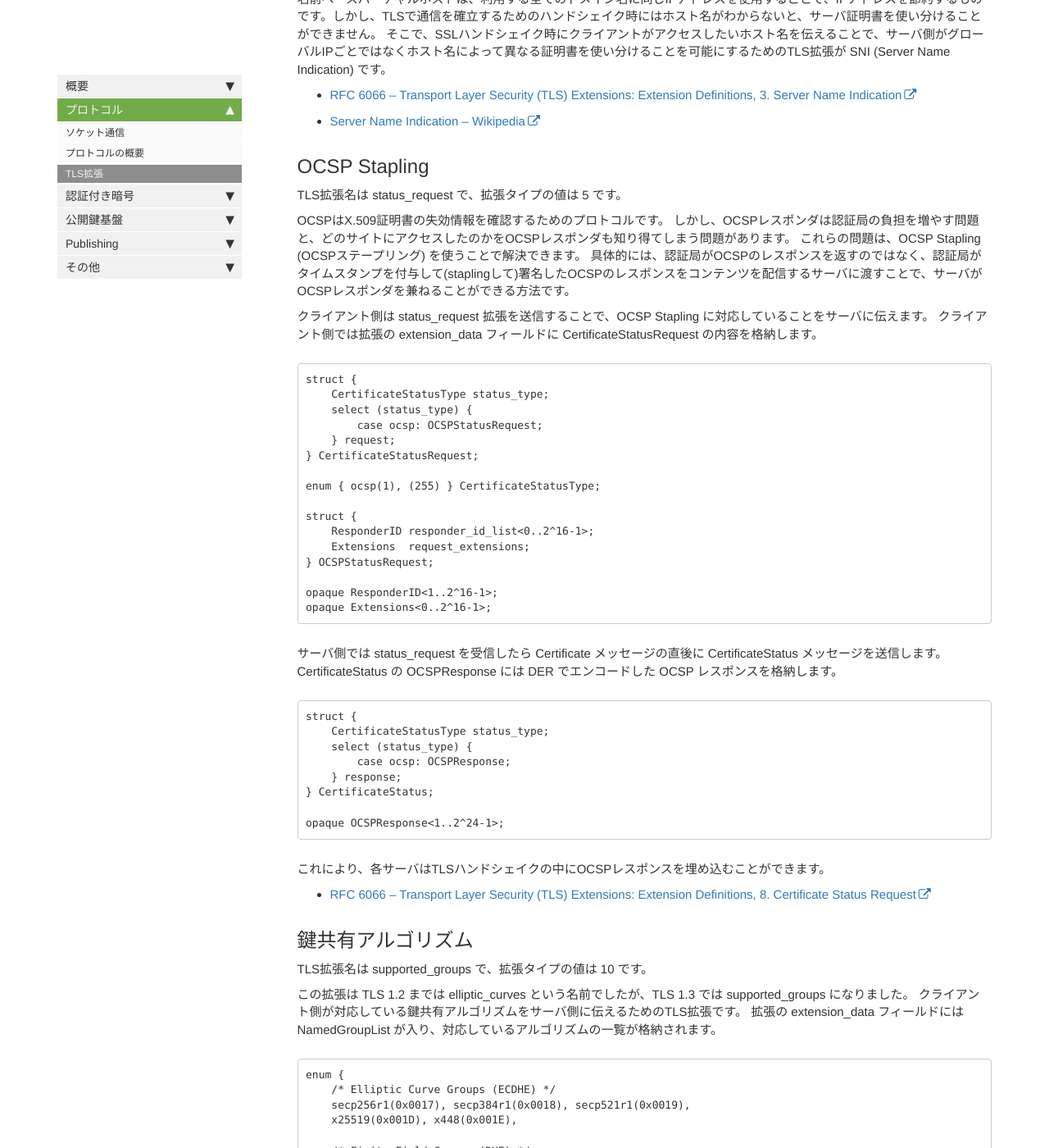
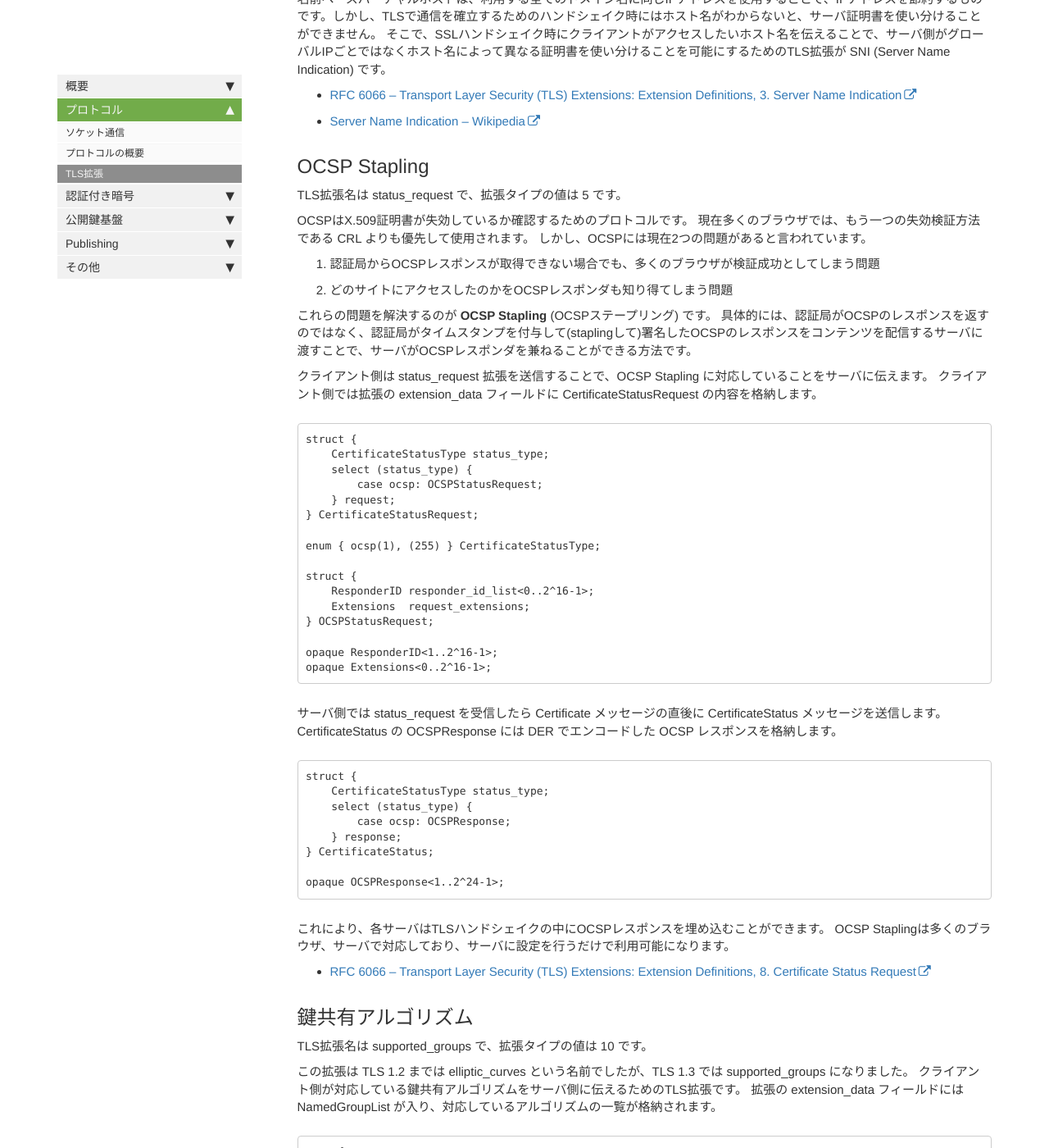
Before and after one commit to tex2e/mako-tls13, a Jekyll site: the page built from pages/2.protocol/90-extensions.md, in a window 1280 px wide and 1400 px high, scrolled down 2468 px. Shown: the whole window at 82% size. Built offline with Jekyll 4.4.1, drawn with Linux system fonts in a browser that asks for light colours; our own code applies the rules of GitHub Pages for plain Markdown files; comment, search, counter and statistics services are not loaded; some of the changed text lies outside the part shown.

Commit message:
update extensions.md

````diff
--- a/pages/2.protocol/90-extensions.md
+++ b/pages/2.protocol/90-extensions.md
@@ -69,7 +69,7 @@ TLS拡張名は signed_certificate_timestamp で、拡張タイプの値は 18
 
 2011年にオランダの認証局 DigiNotar が不正アクセスを受け、不正なサーバ証明書が大量に発行された事件がありました。
 不正なサーバ証明書は偽装Webサイトで使用され、フィッシングの危険性が高まります。
-パブリック認証局によるサーバ証明書を全て記録することでインターネットPKIを改善しようというものが CT (Certificate Transparency : 証明書の透明性) で、Google社により2013年に提案されました。
+パブリック認証局によるサーバ証明書を全て記録することで、あるサイトに不正な証明書が別途出ていないかを判定するためのものが CT (Certificate Transparency : 証明書の透明性) です。Google社により2013年に提案されました。
 CTの目的は3つあります。
 
 1. ドメインの所有者ではない人が、そのドメインの証明書を発行することを不可能(もしくは非常に困難)にします。
@@ -113,9 +113,14 @@ TLS拡張名は server_name で、拡張タイプの値は 0 です。
 
 TLS拡張名は status_request で、拡張タイプの値は 5 です。
 
-OCSPはX.509証明書の失効情報を確認するためのプロトコルです。
-しかし、OCSPレスポンダは認証局の負担を増やす問題と、どのサイトにアクセスしたのかをOCSPレスポンダも知り得てしまう問題があります。
-これらの問題は、OCSP Stapling (OCSPステープリング) を使うことで解決できます。
+OCSPはX.509証明書が失効しているか確認するためのプロトコルです。
+現在多くのブラウザでは、もう一つの失効検証方法である CRL よりも優先して使用されます。
+しかし、OCSPには現在2つの問題があると言われています。
+
+1. 認証局からOCSPレスポンスが取得できない場合でも、多くのブラウザが検証成功としてしまう問題
+2. どのサイトにアクセスしたのかをOCSPレスポンダも知り得てしまう問題
+
+これらの問題を解決するのが **OCSP Stapling** (OCSPステープリング) です。
 具体的には、認証局がOCSPのレスポンスを返すのではなく、認証局がタイムスタンプを付与して(staplingして)署名したOCSPのレスポンスをコンテンツを配信するサーバに渡すことで、サーバがOCSPレスポンダを兼ねることができる方法です。
 
 クライアント側は status_request 拡張を送信することで、OCSP Stapling に対応していることをサーバに伝えます。
@@ -154,6 +159,7 @@ opaque OCSPResponse<1..2^24-1>;
 ```
 
 これにより、各サーバはTLSハンドシェイクの中にOCSPレスポンスを埋め込むことができます。
+OCSP Staplingは多くのブラウザ、サーバで対応しており、サーバに設定を行うだけで利用可能になります。
 
 - [RFC 6066 -- Transport Layer Security (TLS) Extensions: Extension Definitions, 8. Certificate Status Request](https://tools.ietf.org/html/rfc6066#section-8)
 
````
